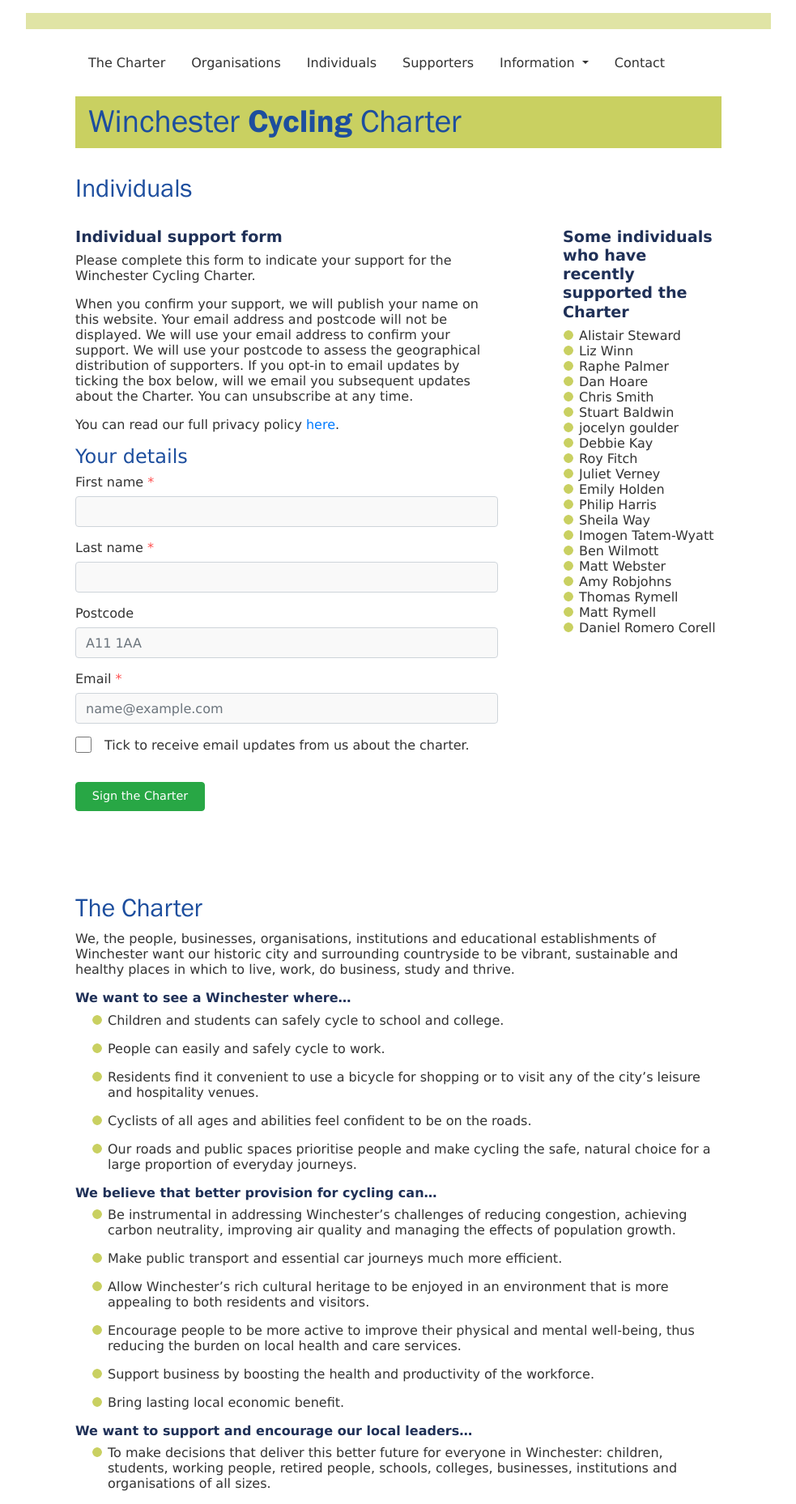
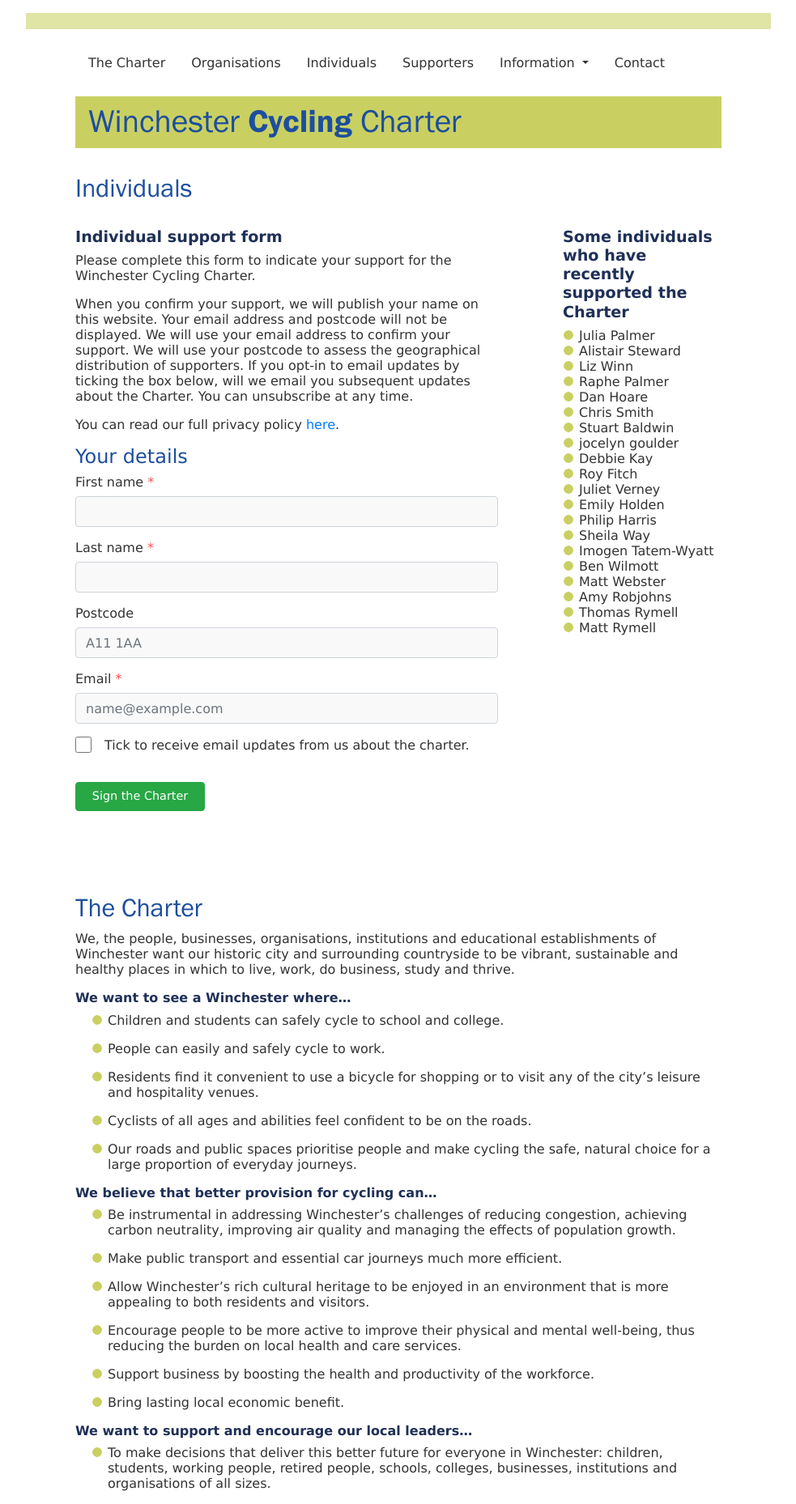
Before and after one commit to winchestercyclingcharter/winchestercyclingcharter.github.io, a Jekyll site: the page built from ind-page.md, in a window 1280 px wide. Shown: the whole page at 81% size, without its empty margins (148-1131 px from the left). Built offline with Jekyll 4.4.1, drawn with Linux system fonts in a browser that asks for light colours; nearby versions of some CDN libraries.

Commit message:
Update people.yml

```diff
--- a/_data/people.yml
+++ b/_data/people.yml
@@ -837,3 +837,4 @@ people:
 - { lastname: Palmer, firstname: Raphe, dt: 20221211-165929-883757 }
 - { lastname: Winn, firstname: Liz, dt: 20221212-143552-190592 }
 - { lastname: Steward, firstname: Alistair, dt: 20230226-184457-702238 }
+- { lastname: Palmer, firstname: Julia, dt: 20230309-191409-150683 }
```
